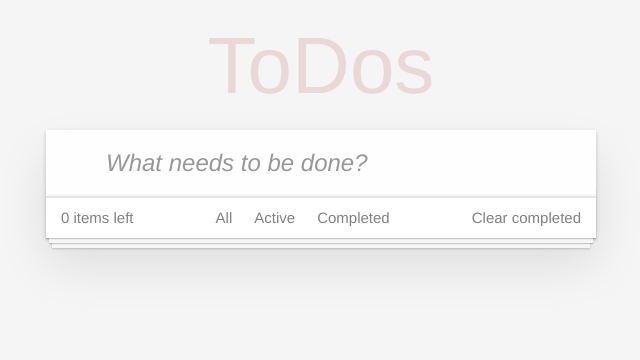
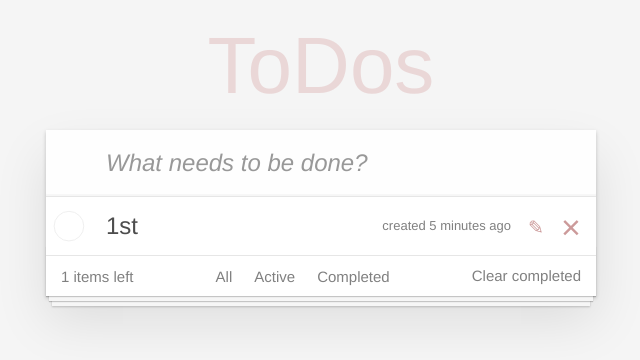
Before and after one commit to HYTROP/todo-app, a React (Create React App) app: page / in a window 1280 px wide. Shown: the top 360 px of the page, without its empty margins (319-959 px from the left). Built offline with nearby package versions, Linux system fonts and the light colour scheme.

Commit message:
manage-isDone

```diff
--- a/src/App.js
+++ b/src/App.js
@@ -13,9 +13,31 @@ export default class App extends Component {
 
   state = {
     tasksData: [
-      // { label: '1st', active: false, completed: false, id: '', },
+      {
+        label: '1st', active: false,
+        completed: false, id: '', isDone: false,
+      },
     ],
     editingText: '',
+    // isDone: false,
+    isEditing: false,
+  }
+
+
+  handleIsDone = (id) => {
+    this.setState(prevState => ({
+      tasksData: prevState.tasksData.map(task => {
+        if (task.id === id) {
+          console.log(task)
+          return {
+            ...task,
+            isDone: !task.isDone
+          };
+        } else {
+          return task;
+        }
+      })
+    }));
   }
 
 
@@ -44,22 +66,67 @@ export default class App extends Component {
     })
   }
 
-  handleEditTask = (editingText) => {
-    const editItem = {
-      label: editingText,
-      id: uuidv4(),
-      isDone: false,
-      timeStamp: Date.now()
-    }
-    this.setState(() => {
-      const newArray = [editItem];
-      return {
-        tasksData: newArray
-      }
+  // handleEditTask = (editingText) => {
+  //   const editItem = {
+  //     label: editingText,
+  //     id: uuidv4(),
+  //     isDone: false,
+  //     timeStamp: Date.now()
+  //   }
+  //   this.setState((tasksData) => {
+  //     const newArray = [...tasksData, editItem];
+  //     return {
+  //       tasksData: newArray
+  //     }
+  //   })
+  // }
+
+  handleOnEdit = () => {
+    this.setState({
+      isEditing: !this.state.isEditing
     })
   }
 
   render() {
+
+    const { tasksData, isEditing } = this.state;
+
+    const doneCount = tasksData.filter((el) => el.isDone).length;
+    const todoCount = tasksData.length - doneCount;
+
+
+    let taskClassName = '';
+
+    // console.log('IsDone из render', tasksData)
+
+    if (tasksData.isDone) {
+
+      taskClassName += 'completed'
+    }
+
+    if (isEditing) {
+      taskClassName += 'editing'
+      return (
+        <input
+          key={this.id}
+          type="text"
+          className="edit"
+          value={this.label}
+          onChange={this.handleOnEdit}
+          autoFocus
+          onKeyUp={(e) => {
+            if (e.code === 'Enter') {
+              this.handleEditTask(e.target.value)
+              this.setState({
+                isEditing: false
+              })
+            }
+          }
+          }
+        ></input>
+      )
+    }
+
     return (
       <section className="todoapp" >
         <header>
@@ -70,14 +137,19 @@ export default class App extends Component {
         </header>
         <section className="main">
           <TaskList
+            data={tasksData}
+            isEditing
+            handleIsDone={this.handleIsDone}
+            taskClassName={taskClassName}
+            onToggleDone={this.onToggleDone}
             addTask={this.handleAddTask}
             handleOnEdit={this.handleOnEdit}
-            handleEditTask={this.handleEditTask}
-            data={this.state.tasksData}
+            // handleEditTask={this.handleEditTask}
             handleOnDelete={this.handleOnDelete}
           />
 
           <Footer
+            todoCount={todoCount}
             data={this.state.tasksData}
             filter={this.state.filter}
             handleIsDoneFilter={this.handleIsDoneFilter}
--- a/src/components/Footer.js
+++ b/src/components/Footer.js
@@ -1,10 +1,12 @@
 import TaskFilter from "./TasksFilter";
 
-export default function Footer({ data, handleIsDoneFilter }) {
+export default function Footer({ handleIsDoneFilter, todoCount }) {
+
+
 
   return (
     <footer className="footer">
-      <span className="todo-count">{data.length} items left</span>
+      <span className="todo-count">{todoCount} items left</span>
       <TaskFilter
         handleIsDoneFilter={handleIsDoneFilter}
       />
--- a/src/components/Task.js
+++ b/src/components/Task.js
@@ -5,71 +5,43 @@ import { Component } from "react";
 
 export default class Task extends Component {
 
-  state = {
-    isEditing: false,
-    editingText: '',
-  };
+  // state = {
+  //   isDone: false,
+  //   isEditing: false,
+  //   editingText: '',
+  // };
 
-  handleIsDone = () => {
-    this.setState(({ isDone }) => ({ isDone: !isDone }))
-  }
-
-  handleOnEdit = () => {
-    this.setState({
-      isEditing: !this.state.isEditing
-    })
-    // (() => this.handleEditTask)
-  }
-
-
+  // handleIsDone = () => {
+  //   this.setState(({ isDone }) => ({ isDone: !isDone }))
+  // }
 
   render() {
-    const { id, label, handleOnEdit, handleOnDelete, handleEditTask } = this.props;
-    const { isDone, isEditing } = this.state;
+    const { id, label,
+      handleOnEdit,
+      handleOnDelete,
+      handleIsDone,
+      isDone
+    } = this.props;
 
     // const currentDate = new Date();
     // const createDate = new Date('1995-12-17T03:24:00'); // тут дата создания
     // formatDistanceToNow(createDate, currentDate);
-
-    let taskClassName = '';
-
-    if (isDone) {
-      taskClassName += 'completed'
-    }
-
-    if (isEditing) {
-      taskClassName += 'editing'
-      return (
-        <input
-          key={id}
-          type="text"
-          className="edit"
-          defaultValue={label}
-          onChange={handleOnEdit}
-          autoFocus
-          onKeyUp={(e) => {
-            if (e.code === 'Enter') {
-              handleEditTask(e.target.value)
-              this.setState({
-                isEditing: false
-              })
-            }
-          }
-          }
-        ></input>
-      )
-    }
-
+    // console.log(isDone)
 
     return (
-      <li className={taskClassName} >
+      <li
+        className={!isDone ? 'view' : 'completed'} >
         <div className="view">
           <input
             id={id}
-            onClick={this.handleIsDone}
+            onChange={() => {
+              handleIsDone(id)
+            }}
+
             className='toggle' type="checkbox" />
-          <label >
-            <span htmlFor={id}
+          <label
+          >
+            <span
               className='description'
             >
               {label}
@@ -77,7 +49,8 @@ export default class Task extends Component {
             <span className='created'>created 5 minutes ago</span>
             <button
               className="icon icon-edit"
-              onClick={this.handleOnEdit}>
+              onClick={handleOnEdit}
+            >
             </button>
             <button
               className="icon icon-destroy"
--- a/src/components/TaskList.js
+++ b/src/components/TaskList.js
@@ -2,19 +2,27 @@
 // import { Component } from 'react';
 import Task from './Task';
 
-export default function TaskList({ data, handleOnDelete, handleOnEdit, handleEditTask }) {
+export default function TaskList({ data,
+  handleOnDelete,
+  handleOnEdit,
+  handleEditTask,
+  handleIsDone,
+  taskClassName }) {
 
   const elements = data.map((item) => {
 
-    const { id, ...itemProps } = item;
+    // const { id, ...itemProps } = item;
     return (
-      <div key={id} >
-        <Task {...itemProps}
+      <div key={item.id} >
+        <Task {...item}
+          taskClassName={taskClassName}
           data
-          handleOnDelete={() => handleOnDelete(id)}
+          handleOnDelete={() => handleOnDelete(item.id)}
           addTask
+          isDone={item.isDone}
+          handleIsDone={handleIsDone}
           handleOnEdit={handleOnEdit}
-          handleEditTask={handleEditTask}
+        // handleEditTask={handleEditTask}
         />
       </div>
     )
```
